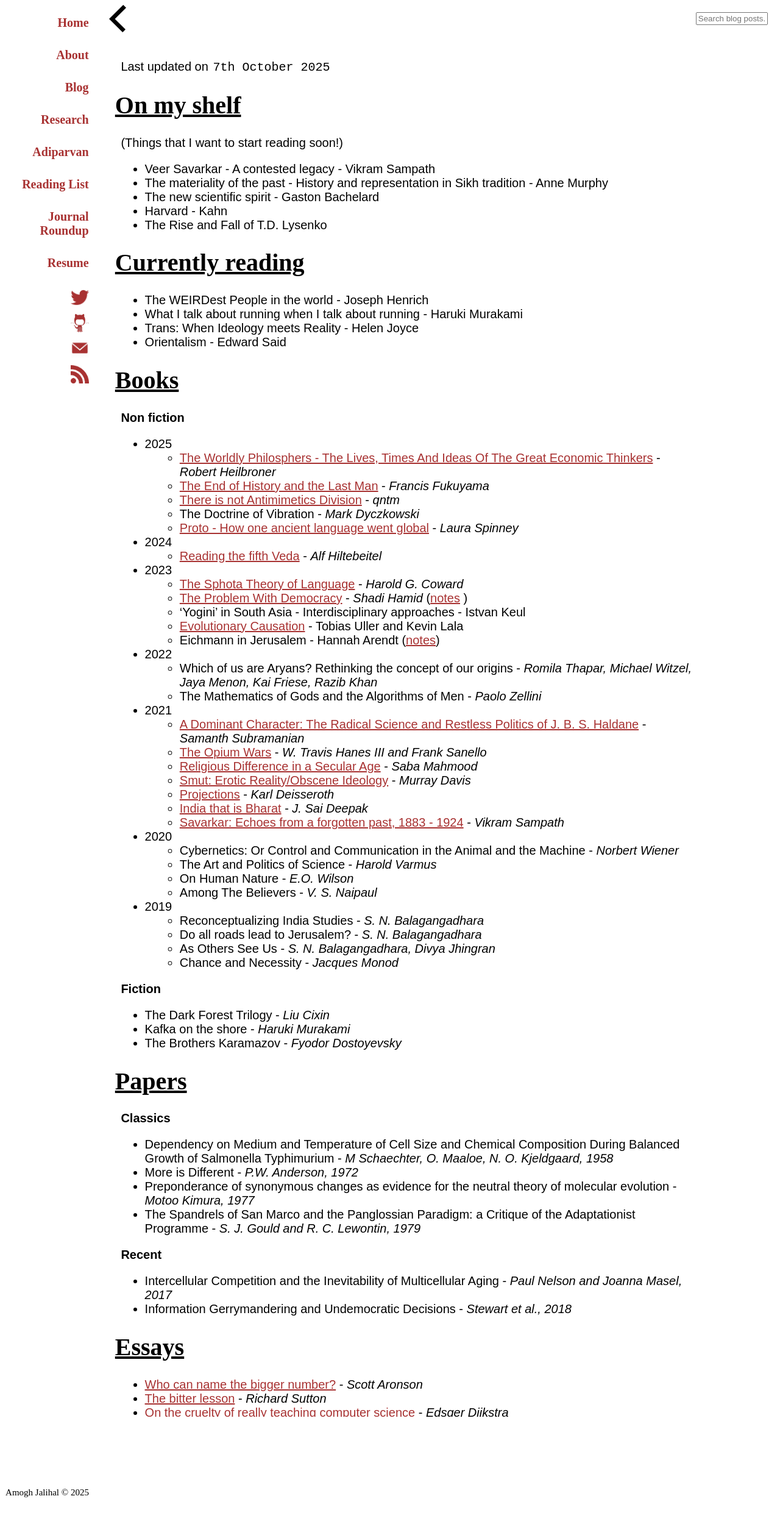
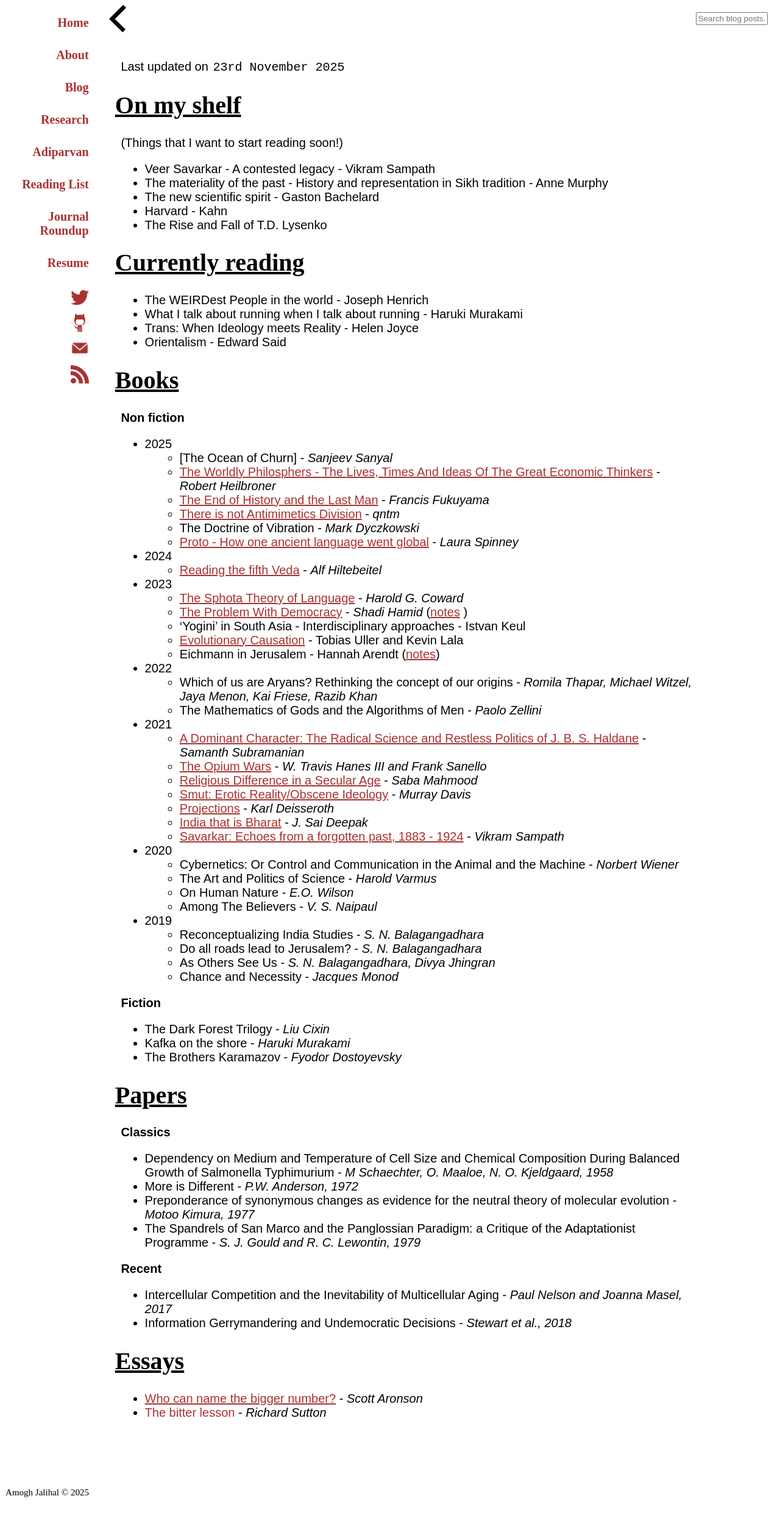
Before and after one commit to amoghpj/amoghpj.github.io, a Jekyll site: the page built from readinglist.md, in a window 1280 px wide. Shown: the whole page at 61% size. Built offline with Jekyll 4.4.1, drawn with Linux system fonts in a browser that asks for light colours; comment, search, counter and statistics services are not loaded.

Commit message:
Update reading list

```diff
--- a/readinglist.md
+++ b/readinglist.md
@@ -2,7 +2,7 @@
 layout: default
 title: Reading list
 ---
-Last updated on `7th October 2025`
+Last updated on `23rd November 2025`
 
 # On my shelf
 
@@ -25,6 +25,7 @@
 
 **Non fiction**
 - 2025
+  - [The Ocean of Churn] - *Sanjeev Sanyal*
   - [The Worldly Philosphers - The Lives, Times And Ideas Of The Great Economic Thinkers](https://www.amazon.com/Worldly-Philosophers-Economic-Thinkers-Seventh/dp/068486214X) - *Robert Heilbroner*
   - [The End of History and the Last Man](https://www.amazon.com/End-History-Last-Man/dp/0743284550) - *Francis Fukuyama*
   - [There is not Antimimetics Division](https://www.amazon.com/There-No-Antimemetics-Division-Novel/dp/0593983750) - *qntm*
```
